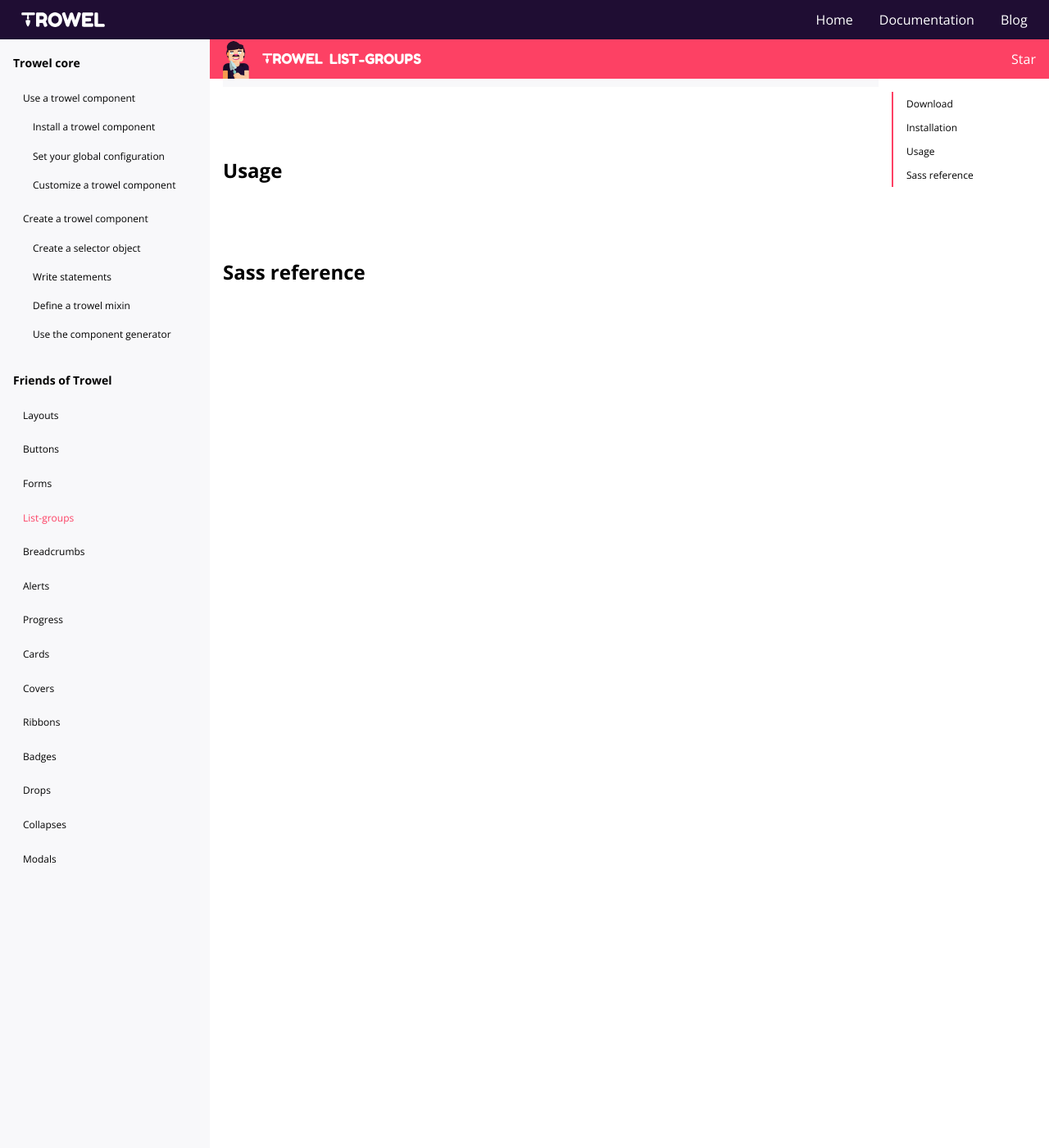
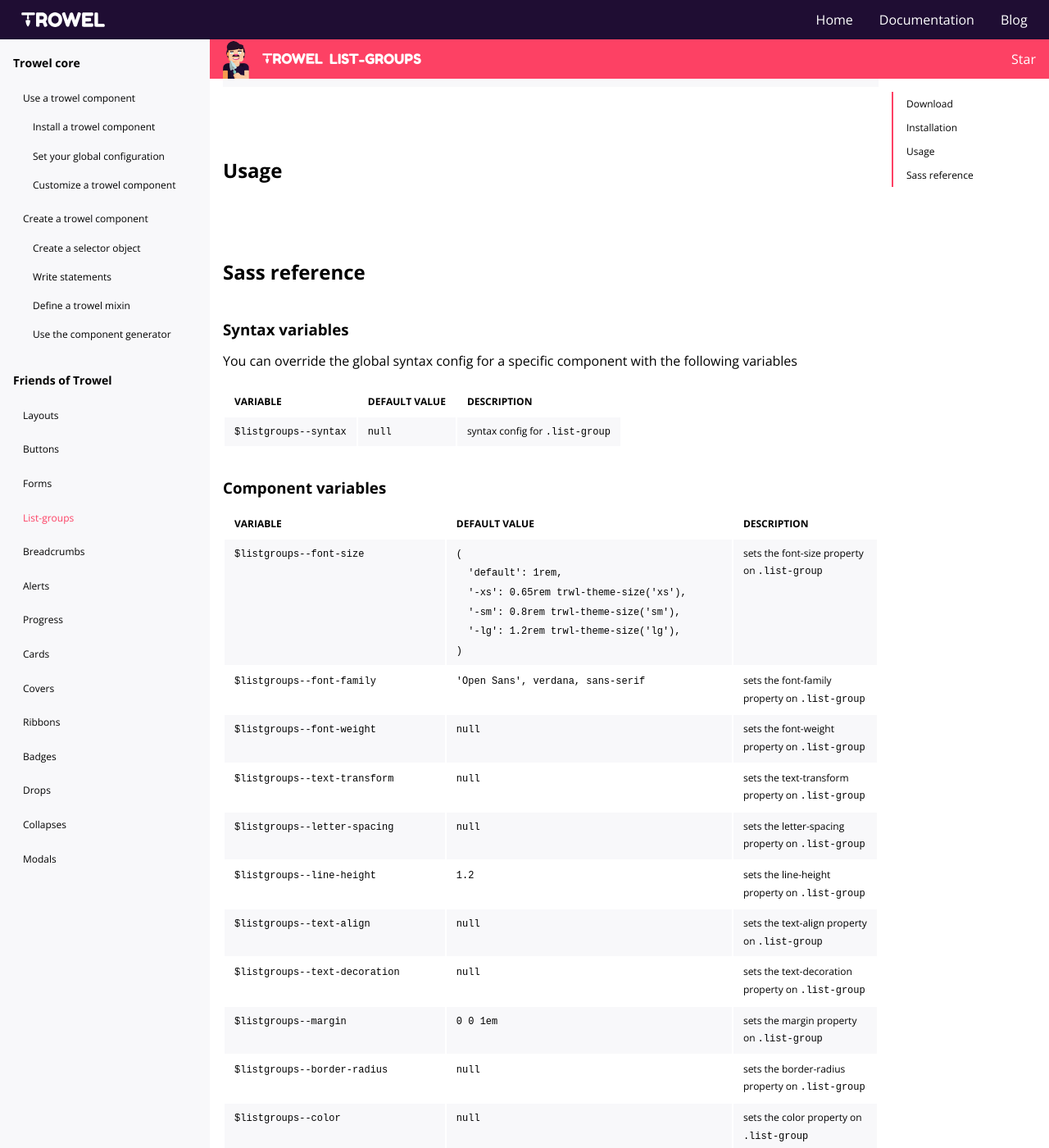
Before and after one commit to Trowel/trowel.github.io, a Jekyll site: the page built from pages/documentation/friends-of-trowel/list-groups.md, in a window 1280 px wide and 1400 px high, scrolled down 1002 px. Shown: the whole window at 82% size. Built offline with Jekyll 4.4.1, drawn with Linux system fonts in a browser that asks for light colours; some of the changed text lies outside the part shown.

Commit message:
list-groups sass reference

```diff
--- a/pages/documentation/friends-of-trowel/list-groups.md
+++ b/pages/documentation/friends-of-trowel/list-groups.md
@@ -40,3 +40,50 @@ The main scss file to include to your main `.scss` file is located at the `./src
 ## Usage
 
 ## Sass reference
+
+### Syntax variables
+
+You can override the global syntax config for a specific component with the following variables
+
+| variable | default value | description |
+| -------- | ------------- | ----------- |
+| `$listgroups--syntax` | `null` | syntax config for `.list-group` |
+
+
+### Component variables
+
+| variable | default value | description |
+| -------- | ------------- | ----------- |
+| `$listgroups--font-size` | <code>(<br>&nbsp;&nbsp;'default':&nbsp;1rem,<br>&nbsp;&nbsp;'-xs':&nbsp;{{ page.trwl_theme.sizes.xs }}&nbsp;trwl-theme-size('xs'),<br>&nbsp;&nbsp;'-sm':&nbsp;{{ page.trwl_theme.sizes.sm }}&nbsp;trwl-theme-size('sm'),<br>&nbsp;&nbsp;'-lg':&nbsp;{{ page.trwl_theme.sizes.lg }}&nbsp;trwl-theme-size('lg'),<br>)</code> | sets the font-size property on `.list-group` |
+| `$listgroups--font-family` | `{{ page.trwl_theme.font_family }}` | sets the font-family property on `.list-group` |
+| `$listgroups--font-weight` | `null` | sets the font-weight property on `.list-group` |
+| `$listgroups--text-transform` | `null` | sets the text-transform property on `.list-group` |
+| `$listgroups--letter-spacing` | `null` | sets the letter-spacing property on `.list-group` |
+| `$listgroups--line-height` | `{{ page.trwl_theme.line_height }}` | sets the line-height property on `.list-group` |
+| `$listgroups--text-align` | `null` | sets the text-align property on `.list-group` |
+| `$listgroups--text-decoration` | `null` | sets the text-decoration property on `.list-group` |
+| `$listgroups--margin` | `0 0 1em` | sets the margin property on `.list-group` |
+| `$listgroups--border-radius` | `null` | sets the border-radius property on `.list-group` |
+| `$listgroups--color` | `null` | sets the color property on `.list-group` |
+| `$listgroups--box-shadow` | `null` | sets the box-shadow property on `.list-group` |
+| `$listgroups--background` | `null` | sets the background property on `.list-group` |
+| `$listgroups--background-color` | `null` | sets the background-color property on `.list-group` |
+| `$listgroups--max-width` | `null` | sets the max-width property on `.list-group` |
+| `$listgroups-item--font-size` | `null` | sets the font-size property on `.list-group__item` |
+| `$listgroups-item--font-family` | `null` | sets the font-family property on `.list-group__item` |
+| `$listgroups-item--font-weight` | `null` | sets the font-weight property on `.list-group__item` |
+| `$listgroups-item--text-transform` | `null` | sets the text-transform property on `.list-group__item` |
+| `$listgroups-item--letter-spacing` | `null` | sets the letter-spacing property on `.list-group__item` |
+| `$listgroups-item--line-height` | `null` | sets the line-height property on `.list-group__item` |
+| `$listgroups-item--text-align` | `null` | sets the text-align property on `.list-group__item` |
+| `$listgroups-item--text-decoration` | `null` | sets the text-decoration property on `.list-group__item` |
+| `$listgroups-item--border-width` | `1px` | sets the border-width property on `.list-group__item` |
+| `$listgroups-item--border-style` | `{{ page.trwl_theme.border_style }}` | sets the border-style property on `.list-group__item` |
+| `$listgroups-item--border-color` | <code>(<br>&nbsp;&nbsp;'default':&nbsp;{{ page.trwl_theme.colors.gray_dark }},<br>&nbsp;&nbsp;'~primary':&nbsp;darken({{ page.trwl_theme.colors.primary }},&nbsp;10%),<br>&nbsp;&nbsp;'~success':&nbsp;darken({{ page.trwl_theme.colors.success }},&nbsp;10%),<br>&nbsp;&nbsp;'~warning':&nbsp;darken({{ page.trwl_theme.colors.warning }},&nbsp;10%),<br>&nbsp;&nbsp;'~danger':&nbsp;darken({{ page.trwl_theme.colors.danger }},&nbsp;10%),<br>)</code> | sets the border-color property on `.list-group__item` |
+| `$listgroups-item--border-radius` | `{{ page.trwl_theme.border_radius }}` | sets the border-radius property on `.list-group__item` |
+| `$listgroups-item--color` | <code>(<br>&nbsp;&nbsp;'~primary':&nbsp;rgb(255, 255, 255),<br>)</code> | sets the color property on `.list-group__item` |
+| `$listgroups-item--box-shadow` | `null` | sets the box-shadow property on `.list-group__item` |
+| `$listgroups-item--background` | `null` | sets the background property on `.list-group__item` |
+| `$listgroups-item--background-color` | <code>(<br>&nbsp;&nbsp;'default':&nbsp;rgb(255,&nbsp;255,&nbsp;255),<br>&nbsp;&nbsp;'~primary':&nbsp;{{ page.trwl_theme.colors.primary }},<br>&nbsp;&nbsp;'~success':&nbsp;{{ page.trwl_theme.colors.success }},<br>&nbsp;&nbsp;'~warning':&nbsp;{{ page.trwl_theme.colors.warning }},<br>&nbsp;&nbsp;'~danger':&nbsp;{{ page.trwl_theme.colors.danger }},<br>)</code> | sets the background-color property on `.list-group__item` |
+| `$listgroups-item--padding` | `{{ page.trwl_theme.padding_y }} {{ page.trwl_theme.padding_x }}` | sets the padding property on `.list-group__item` |
+| `$listgroups-item--z-index` | <code>(<br>&nbsp;&nbsp;'~primary':&nbsp;1,<br>&nbsp;&nbsp;'~success':&nbsp;1,<br>&nbsp;&nbsp;'~warning':&nbsp;1,<br>&nbsp;&nbsp;'~danger':&nbsp;1,<br>)</code> | sets the z-index property on `.list-group__item` |
```
